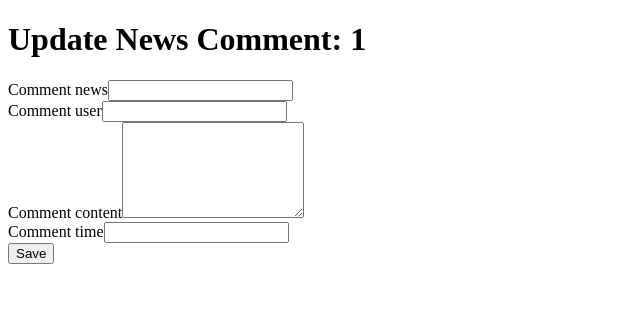
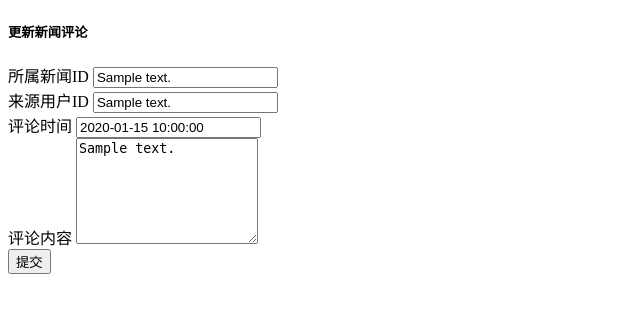
Before and after one commit to NKULYX/NKU-COSC0024-Internet-Database-Development-Yii, a Yii app: template backend/views/news-comment/update.php in a window 1280 px wide. Shown: the top 313 px of the page, without its empty margins (0-640 px from the left). Run offline with PHP 8.4 and a stand-in for Yii, Linux system fonts and the light colour scheme; the template is opened without the code that fills it: most values are stand-ins (such as "Sample title", 1, 10 or a date in 2020); form fields are guessed from the names that the template uses; data that the repository does not hold is empty; some libraries are stand-ins or nearby versions.

Commit message:
finish news comment backend

```diff
--- a/backend/views/layouts/backend_layout.php
+++ b/backend/views/layouts/backend_layout.php
@@ -372,6 +372,11 @@ AppAsset::register($this);
                         <i class="bi bi-circle"></i><span>News Source</span>
                     </a>
                 </li>
+                <li>
+                    <a href="<?= Url::to('index.php?r=news-comment') ?>">
+                        <i class="bi bi-circle"></i><span>News Comment</span>
+                    </a>
+                </li>
             </ul>
         </li><!-- End Forms Nav -->
 
--- a/backend/views/news-comment/_form.php
+++ b/backend/views/news-comment/_form.php
@@ -6,24 +6,63 @@ use yii\widgets\ActiveForm;
 /* @var $this yii\web\View */
 /* @var $model common\models\NewsComment */
 /* @var $form yii\widgets\ActiveForm */
+/* @var $to string */
 ?>
 
-<div class="news-comment-form">
+<section class="section">
 
-    <?php $form = ActiveForm::begin(); ?>
+    <div class="card">
+        <div class="card-body">
+            <!-- General Form Elements -->
+            <?php if($to === 'create'): ?>
+                <h5 class="card-title"><b>新建新闻评论</b></h5>
+                <?= Html::beginForm('@web/index.php?r=news-comment/create','post',['enctype' => 'multipart/form-data']) ?>
+            <?php else: ?>
+                <h5 class="card-title"><b>更新新闻评论</b></h5>
+                <?= Html::beginForm('@web/index.php?r=news-comment/update' . '&id=' . $model->comment_id,'post',['enctype' => 'multipart/form-data']) ?>
+            <?php endif;?>
+            <input type="hidden" name="is_create" value="true" />
+            <input type="hidden" name="is_update" value="true" />
+            <div class="row mb-3">
+                <div class="col-md-4">
+                    <label for="inputText" class="col-form-label">所属新闻ID</label>
+                    <?php if($to === 'create'): ?>
+                        <input type="text" class="form-control" name="comment_news" value="<?=$model->comment_news?>">
+                    <?php else: ?>
+                        <input type="text" class="form-control" name="comment_news" value="<?=$model->comment_news?>" readonly>
+                    <?php endif;?>
+                </div>
+                <div class="col-md-4">
+                    <label for="inputText" class="col-form-label">来源用户ID</label>
+                    <?php if($to === 'create'): ?>
+                        <input type="text" class="form-control" name="comment_user" value="<?=$model->comment_user?>">
+                    <?php else: ?>
+                        <input type="text" class="form-control" name="comment_user" value="<?=$model->comment_user?>" readonly>
+                    <?php endif;?>
+                </div>
+                <div class="col-md-4">
+                    <label for="inputText" class="col-form-label">评论时间</label>
+                    <?php if($to === 'create'): ?>
+                        <input type="text" class="form-control" name="comment_time" value="<?=$model->comment_time?>">
+                    <?php else: ?>
+                        <input type="text" class="form-control" name="comment_time" value="<?=$model->comment_time?>" readonly>
+                    <?php endif;?>
+                </div>
+            </div>
+            <div class="row mb-3">
+                <div class="col-md-12">
+                    <label for="inputText" class="col-form-label">评论内容</label>
+                    <textarea class="form-control" style="height: 100px" name="comment_content"><?=$model->comment_content?></textarea>
+                </div>
+            </div>
+            <div class="row mb-3">
+                <div class="col-md-10">
+                    <button type="submit" class="btn btn-primary">提交</button>
+                </div>
+            </div>
 
-    <?= $form->field($model, 'comment_news')->textInput() ?>
-
-    <?= $form->field($model, 'comment_user')->textInput() ?>
-
-    <?= $form->field($model, 'comment_content')->textarea(['rows' => 6]) ?>
-
-    <?= $form->field($model, 'comment_time')->textInput() ?>
-
-    <div class="form-group">
-        <?= Html::submitButton('Save', ['class' => 'btn btn-success']) ?>
+            <?= Html::endForm() ?>
+            </form>
+        </div>
     </div>
-
-    <?php ActiveForm::end(); ?>
-
-</div>
+</section>
--- a/backend/views/news-comment/index.php
+++ b/backend/views/news-comment/index.php
@@ -13,10 +13,6 @@ $this->params['breadcrumbs'][] = $this->title;
 <div class="news-comment-index">
 
     <h1><?= Html::encode($this->title) ?></h1>
-
-    <p>
-        <?= Html::a('Create News Comment', ['create'], ['class' => 'btn btn-success']) ?>
-    </p>
 
     <?php // echo $this->render('_search', ['model' => $searchModel]); ?>
 
--- a/backend/views/news-comment/update.php
+++ b/backend/views/news-comment/update.php
@@ -10,12 +10,8 @@ $this->params['breadcrumbs'][] = ['label' => 'News Comments', 'url' => ['index']
 $this->params['breadcrumbs'][] = ['label' => $model->comment_id, 'url' => ['view', 'id' => $model->comment_id]];
 $this->params['breadcrumbs'][] = 'Update';
 ?>
-<div class="news-comment-update">
 
-    <h1><?= Html::encode($this->title) ?></h1>
-
-    <?= $this->render('_form', [
-        'model' => $model,
-    ]) ?>
-
-</div>
+<?= $this->render('_form', [
+    'model' => $model,
+    'to' => 'update'
+]) ?>
--- a/backend/views/news-source/index.php
+++ b/backend/views/news-source/index.php
@@ -15,7 +15,7 @@ $this->params['breadcrumbs'][] = $this->title;
     <h1><?= Html::encode($this->title) ?></h1>
 
     <p>
-        <?= Html::a('Create News Source', ['create'], ['class' => 'btn btn-success']) ?>
+        <?= Html::a('Create News Source', ['create'], ['class' => 'btn btn-primary']) ?>
     </p>
 
     <?php // echo $this->render('_search', ['model' => $searchModel]); ?>
--- a/backend/views/news/create.php
+++ b/backend/views/news/create.php
@@ -10,6 +10,8 @@ $this->params['breadcrumbs'][] = ['label' => 'News', 'url' => ['index']];
 $this->params['breadcrumbs'][] = $this->title;
 ?>
 
+
+
 <?= $this->render('_form', [
     'model' => $model,
     'to' => 'create'
--- a/backend/views/news/index.php
+++ b/backend/views/news/index.php
@@ -15,7 +15,7 @@ $this->params['breadcrumbs'][] = $this->title;
     <h1><?= Html::encode($this->title) ?></h1>
 
     <p>
-        <?= Html::a('Create News', ['create'], ['class' => 'btn btn-success']) ?>
+        <?= Html::a('Create News', ['create'], ['class' => 'btn btn-primary']) ?>
     </p>
 
     <?php // echo $this->render('_search', ['model' => $searchModel]); ?>
@@ -26,6 +26,7 @@ $this->params['breadcrumbs'][] = $this->title;
         'columns' => [
             ['class' => 'yii\grid\SerialColumn'],
 
+            'news_id',
             'news_title:ntext',
             'news_abstract:ntext',
             'news_content:ntext',
```
Also changed, not shown: backend/controllers/NewsCommentController.php (+8 -1 lines), backend/views/news-comment/create.php (+4 -8 lines).
